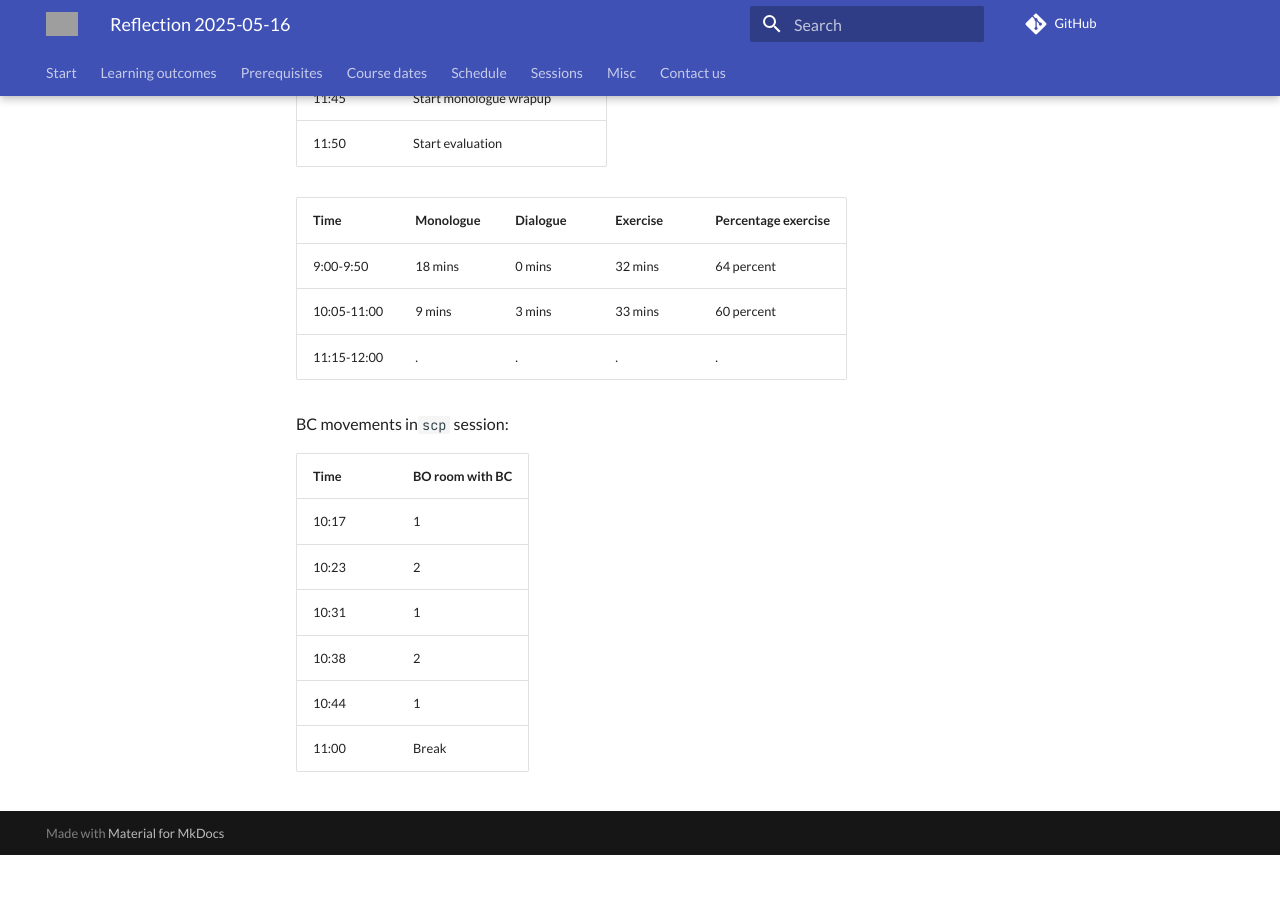
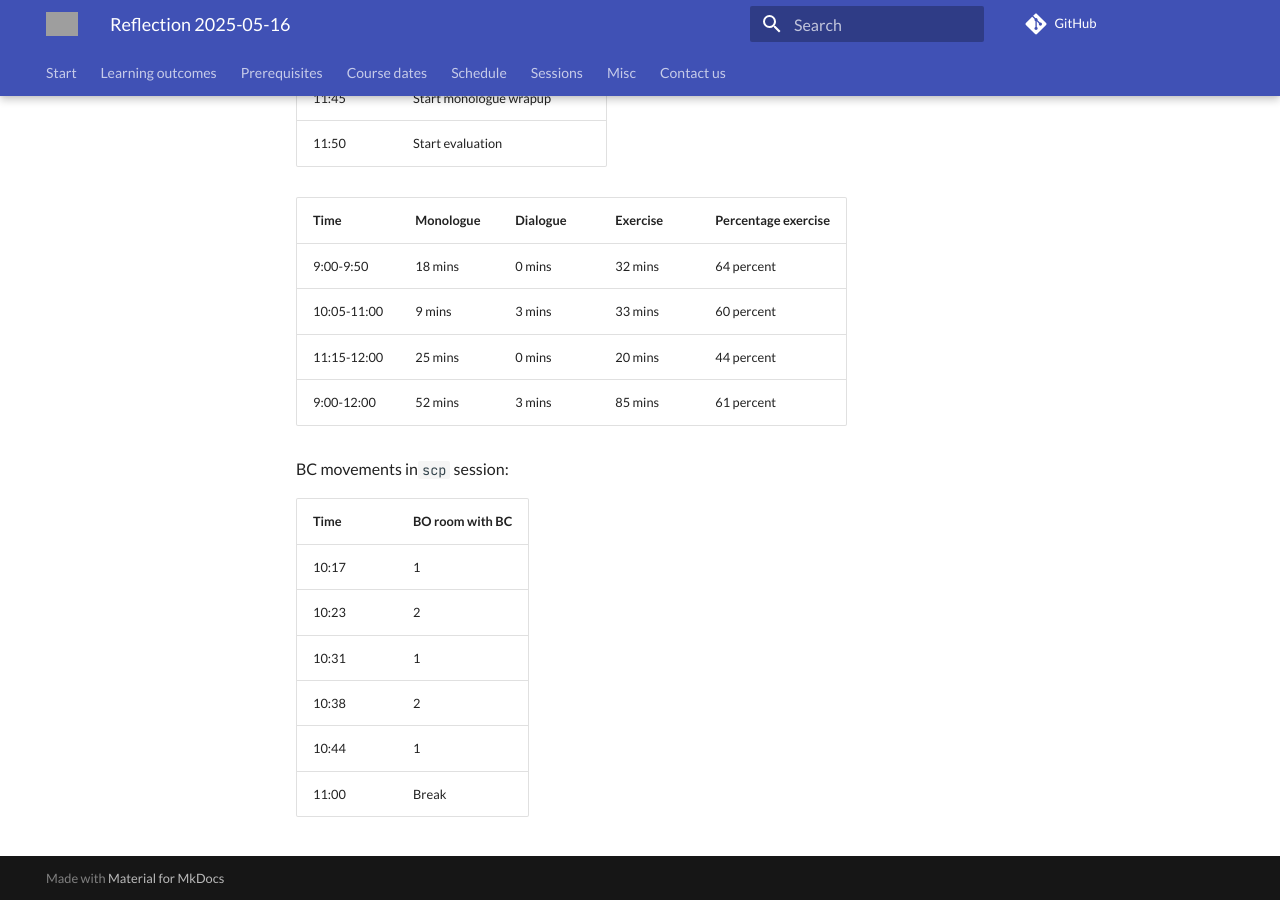
Before and after one commit to UPPMAX/naiss_file_transfer_course, an MkDocs documentation site: the page built from docs/reflections/20250516/README.md, in a window 1280 px wide and 900 px high, scrolled down 894 px. Built offline with MkDocs 1.6.1 and Material for MkDocs 9.7.7, drawn with Linux system fonts in a browser that asks for light colours; comment, search, counter and statistics services are not loaded; before the commit the page ends 1749 px from its top, so only the background shows below that; grey boxes are pictures that could not be loaded.

Commit message:
Add feedback

```diff
--- a/docs/reflections/20250516/README.md
+++ b/docs/reflections/20250516/README.md
@@ -26,7 +26,8 @@ Time       |Monologue|Dialogue|Exercise|Percentage exercise
 -----------|---------|--------|--------|-------------------
 9:00-9:50  |18 mins  |0 mins  |32 mins |64 percent
 10:05-11:00|9 mins   |3 mins  |33 mins |60 percent
-11:15-12:00|.        |.       |.       |.
+11:15-12:00|25 mins  |0 mins  |20 mins |44 percent
+9:00-12:00 |52 mins  |3 mins  |85 mins |61 percent
 
 BC movements in`scp` session:
 
```
